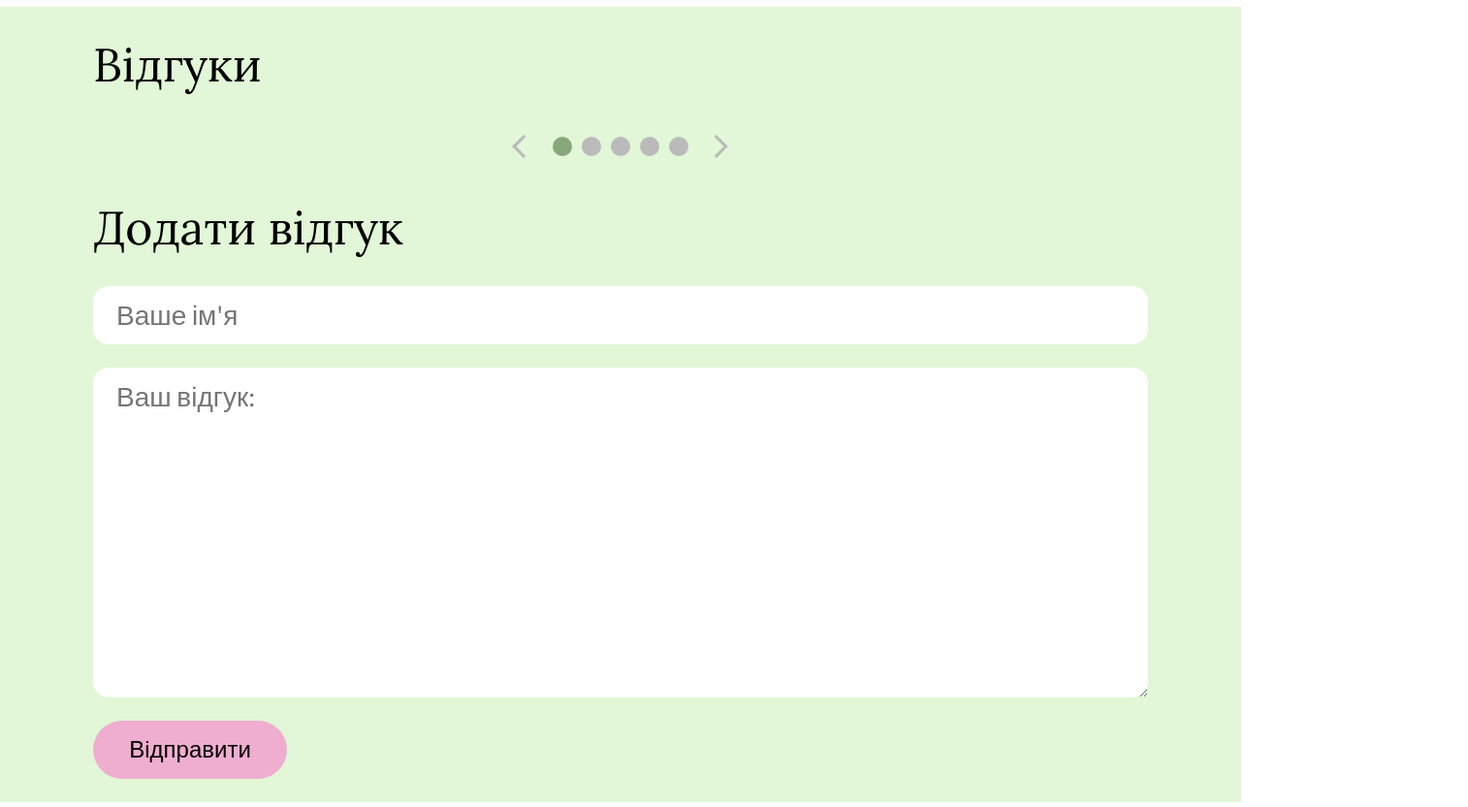
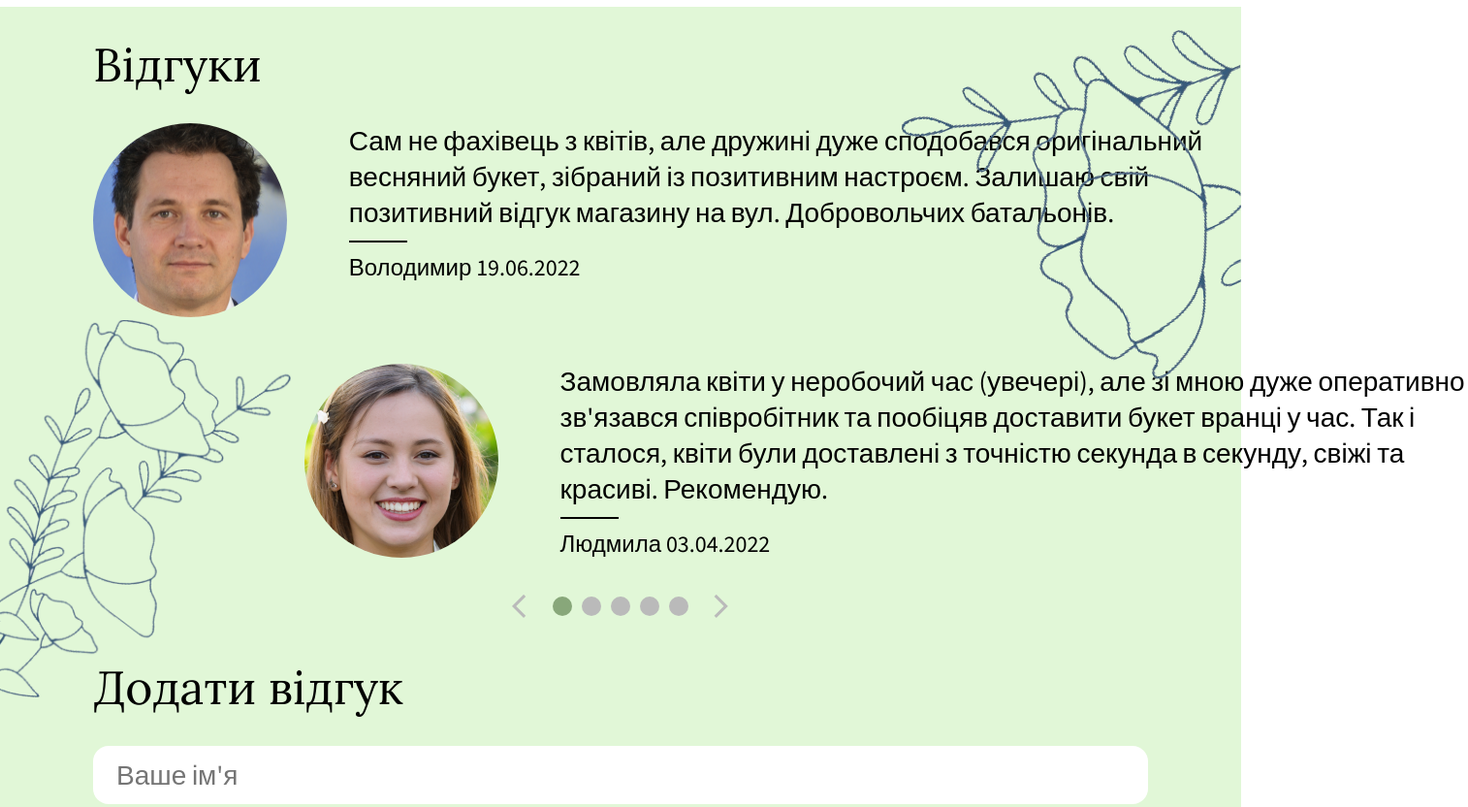
Before and after one commit to ihor-il/web-design-lab-4, a plain HTML site: page index.html in a window 1280 px wide. Shown: the part 5340-6172 px from the top of the page at 97% size, 1514 px wide, since content can reach past the window. Drawn offline with nearby package versions, Linux system fonts and the light colour scheme.

Commit message:
added reviews and ornament

```diff
--- a/index.html
+++ b/index.html
@@ -205,6 +205,34 @@
         </section>
         <section id="reviews" class="primary-50-bg flex-column gap-24">
             <h2 class="title">Відгуки</h2>
+            <div class="review-box flex-column gap-48">
+                <div class="item flex-row">
+                    <img src="./assets/images/reviews/review_1.png" alt="">
+                    <div class="text flex-column">
+                        <span class="main-text">
+                            Сам не фахівець з квітів, але дружині дуже сподобався оригінальний
+                            весняний букет, зібраний із позитивним настроєм. Залишаю свій позитивний відгук магазину на
+                            вул. Добровольчих батальонів.
+                        </span>
+                        <line></line>
+                        <span class="button-text">Володимир 19.06.2022</span>
+                    </div>
+                </div>
+                <div class="item flex-row">
+                    <img src="./assets/images/reviews/review_2.png" alt="">
+                    <div class="text flex-column">
+                        <span class="main-text">
+                            Замовляла квіти у неробочий час (увечері), але зі мною дуже оперативно зв'язався
+                            співробітник та пообіцяв доставити букет вранці у час. Так і сталося, квіти були доставлені
+                            з точністю секунда в секунду, свіжі та красиві. Рекомендую.
+                        </span>
+                        <line></line>
+                        <span class="button-text">Людмила 03.04.2022</span>
+                    </div>
+                </div>
+            </div>
+            <img src="assets/images/ornament/review_left.png" alt="" id="review-ornament-left">
+            <img src="assets/images/ornament/review_right.png" alt="" id="review-ornament-right">
             <div class="page-selector">
                 <span class="material-symbols-outlined">
                     chevron_left
@@ -255,6 +283,7 @@
     </main>
 
     <footer class="primary-bg flex-column gap-48">
+        <img src="./assets/images/ornament/footer_right.png" alt="" id="footer-ornament">
         <div class="logo">
             <img src="./assets/images/logo.png" alt="Floris logo">
         </div>
--- a/styles/sections/footer.css
+++ b/styles/sections/footer.css
@@ -1,5 +1,7 @@
 footer {
+    position: relative;
     align-items: center;
+    margin-top: 200px;
 }
 
 footer a:hover {
@@ -42,3 +44,10 @@ footer .socials {
 footer .socials img {
     filter: invert(100%);
 }
+
+#footer-ornament {
+    height: 400px;
+    position: absolute;
+    right: 0;
+    top: -50%;
+}
--- a/styles/sections/reviews.css
+++ b/styles/sections/reviews.css
@@ -1,3 +1,7 @@
+#reviews {
+    position: relative;
+}
+
 #reviews .input {
     width: 100%;
 }
@@ -13,3 +17,41 @@
     transition: box-shadow 0.2s;
     width: 200px;
 }
+
+#reviews .review-box .item {
+    width: 1200px;
+    gap: 64px
+}
+
+#reviews .review-box .item img {
+    width: 200px;
+    height: 200px;
+    border-radius: 200px;
+}
+
+#reviews .review-box .item line {
+    width: 60px;
+    border: 1px solid var(--on-primary);
+}
+
+#reviews .review-box .item .text {
+    gap: 10px;
+}
+
+#reviews .review-box .item:nth-child(2) {
+    position: relative;
+    left: 20%;
+}
+
+#review-ornament-left {
+    width: 300px;
+    position: absolute;
+    left: 0;
+    bottom: 45%;
+}
+
+#review-ornament-right {
+    width: 350px;
+    position: absolute;
+    right: 0;
+}
```
Also changed, not shown: assets/images/ornament/footer_right.png (added), assets/images/ornament/review_left.png (added), assets/images/ornament/review_right.png (added), assets/images/reviews/review_1.png (added), assets/images/reviews/review_2.png (added).
